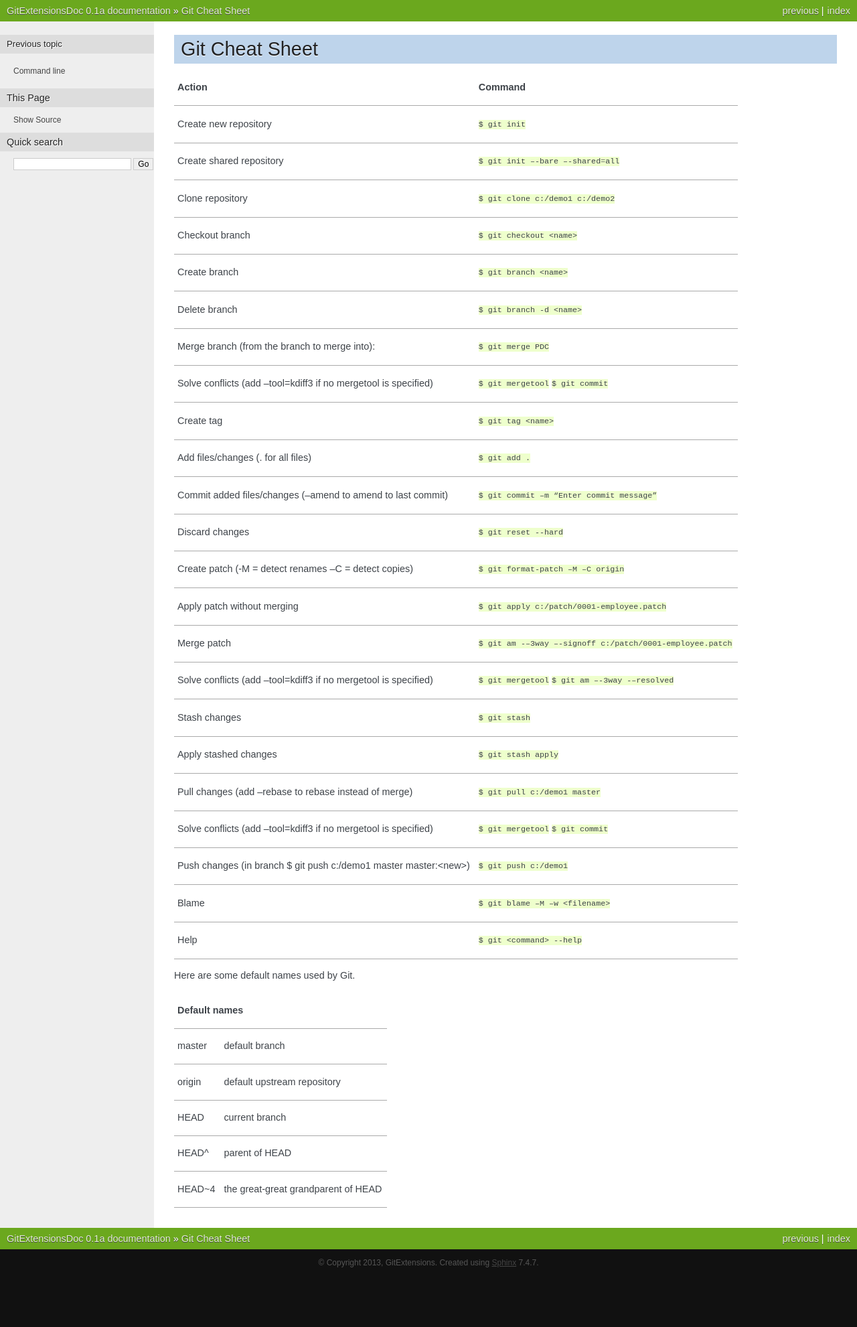
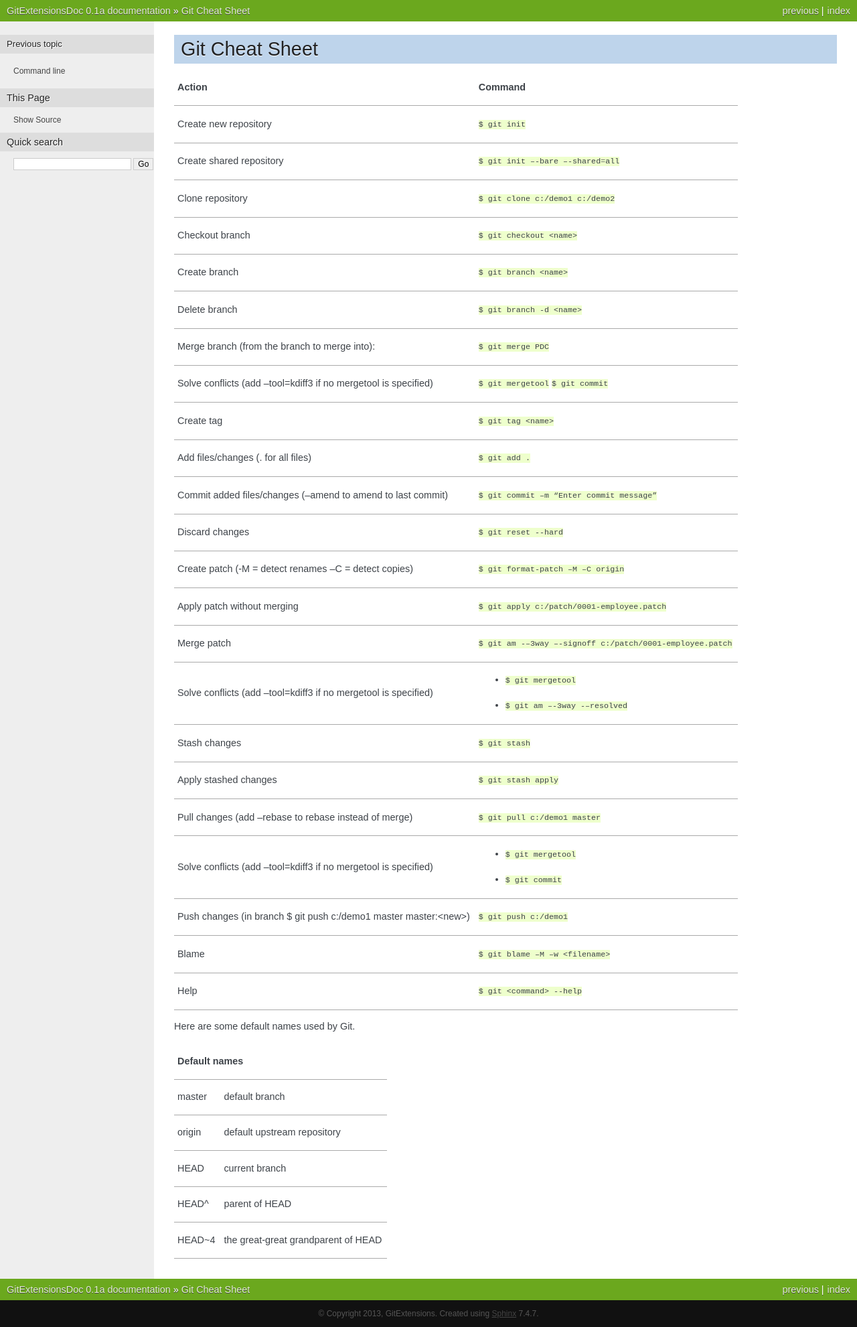
Before and after one commit to martinqt/GitExtensionsDoc, a Sphinx documentation site: the page built from source/git_cheat_sheet.rst, in a window 1280 px wide. Shown: the whole page at 67% size. Built offline with Sphinx 7.4.7, drawn with Linux system fonts in a browser that asks for light colours; before the commit the page ends 1905 px from its top, so only the background shows below that.

```diff
--- a/source/git_cheat_sheet.rst
+++ b/source/git_cheat_sheet.rst
@@ -38,8 +38,8 @@ Git Cheat Sheet
 +-----------------------------------------------------------------+---------------------------------------------------------------+
 |Merge patch                                                      | :bash:`$ git am -–3way –-signoff c:/patch/0001-employee.patch`|
 +-----------------------------------------------------------------+---------------------------------------------------------------+
-|Solve conflicts (add --tool=kdiff3 if no mergetool is specified) | :bash:`$ git mergetool`                                       |
-|                                                                 | :bash:`$ git am –-3way -–resolved`                            |
+|Solve conflicts (add --tool=kdiff3 if no mergetool is specified) | * :bash:`$ git mergetool`                                     |
+|                                                                 | * :bash:`$ git am –-3way -–resolved`                          |
 +-----------------------------------------------------------------+---------------------------------------------------------------+
 |Stash changes                                                    | :bash:`$ git stash`                                           |
 +-----------------------------------------------------------------+---------------------------------------------------------------+
@@ -47,8 +47,8 @@ Git Cheat Sheet
 +-----------------------------------------------------------------+---------------------------------------------------------------+
 |Pull changes (add --rebase to rebase instead of merge)           | :bash:`$ git pull c:/demo1 master`                            |
 +-----------------------------------------------------------------+---------------------------------------------------------------+
-|Solve conflicts (add --tool=kdiff3 if no mergetool is specified) | :bash:`$ git mergetool`                                       |
-|                                                                 | :bash:`$ git commit`                                          |
+|Solve conflicts (add --tool=kdiff3 if no mergetool is specified) | * :bash:`$ git mergetool`                                     |
+|                                                                 | * :bash:`$ git commit`                                        |
 +-----------------------------------------------------------------+---------------------------------------------------------------+
 |Push changes (in branch $ git push c:/demo1 master master:<new>) | :bash:`$ git push c:/demo1`                                   |
 +-----------------------------------------------------------------+---------------------------------------------------------------+
```
